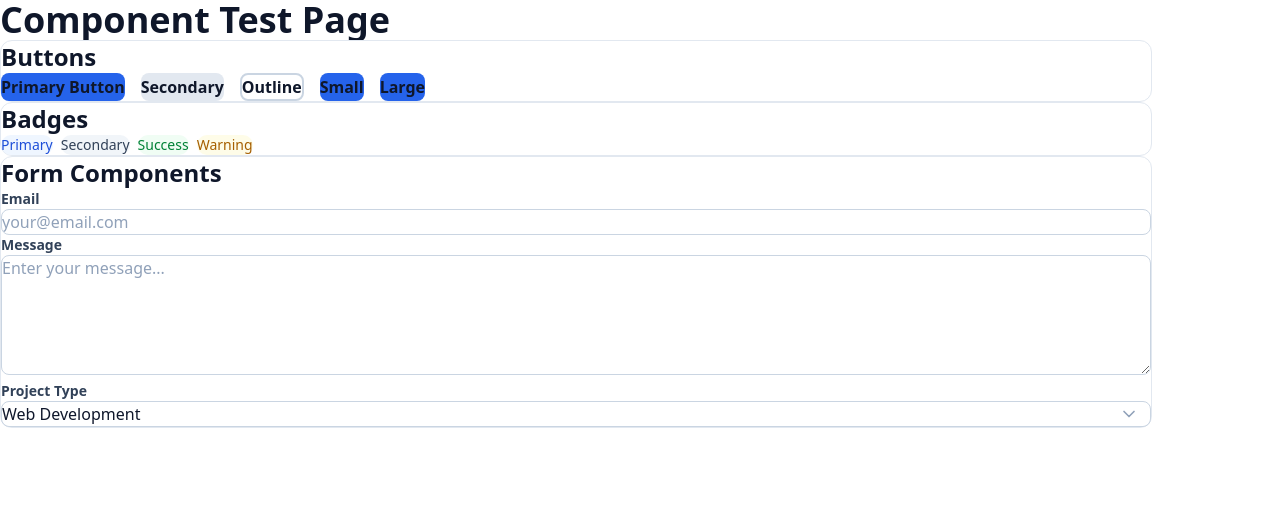
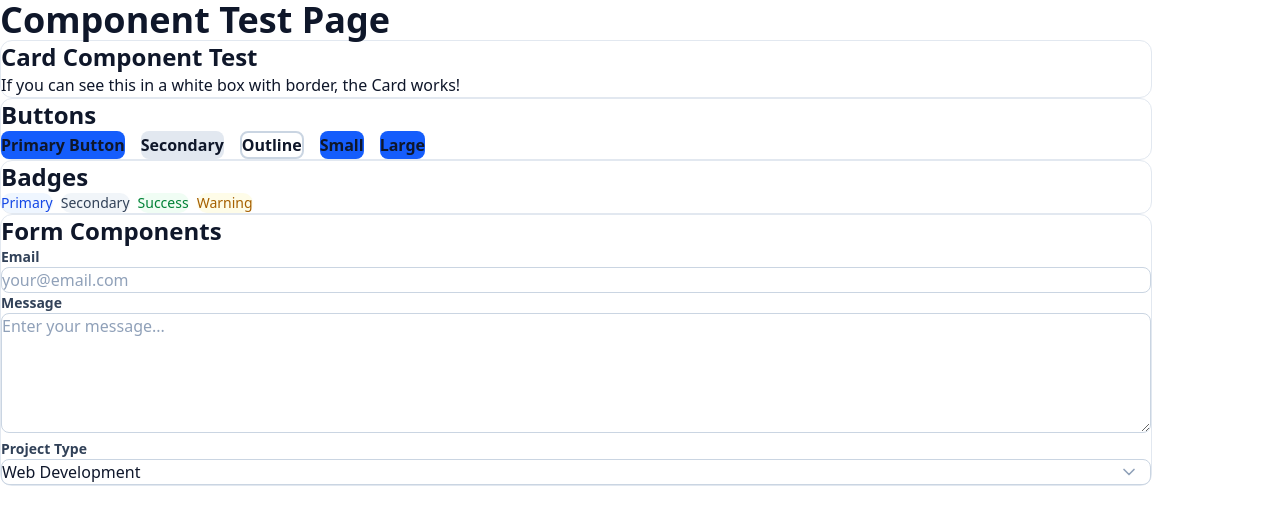
Before and after one commit to Sick-Carlito/portfolio-website, a Next.js app: page /test in a window 1280 px wide. Shown: the top 524 px of the page. Built offline with nearby package versions, Linux system fonts and the light colour scheme.

Commit message:
modified the test page

```diff
--- a/app/test/page.tsx
+++ b/app/test/page.tsx
@@ -1,13 +1,24 @@
-import { Button, Card, Container, Badge, Input, Textarea, Select } from '@/components/ui';
-import { FadeIn, ScaleIn } from '@/components/animations';
+import { Button } from '@/components/ui/Button';
+import { Card } from '@/components/ui/Card';
+import { Container } from '@/components/ui/Container';
+import { Badge } from '@/components/ui/Badge';
+import { Input } from '@/components/ui/Input';
+import { Textarea } from '@/components/ui/Textarea';
+import { Select } from '@/components/ui/Select';
 
 export default function TestPage() {
   return (
-    <Container className="py-20">
+    <div className="p-8 max-w-6xl mx-auto">
       <h1 className="text-4xl font-bold mb-8">Component Test Page</h1>
 
-      <FadeIn className="mb-8">
-        <Card>
+      {/* Test Card */}
+      <Card className="mb-8">
+        <h2 className="text-2xl font-bold mb-4">Card Component Test</h2>
+        <p>If you can see this in a white box with border, the Card works!</p>
+      </Card>
+
+      {/* Test Buttons */}
+      <Card className="mb-8">
         <h2 className="text-2xl font-bold mb-4">Buttons</h2>
         <div className="flex flex-wrap gap-4">
           <Button>Primary Button</Button>
@@ -17,10 +28,9 @@ export default function TestPage() {
           <Button size="lg">Large</Button>
         </div>
       </Card>
-      </FadeIn>
 
-      <ScaleIn delay={200} className="mb-8">
-        <Card>
+      {/* Test Badges */}
+      <Card className="mb-8">
         <h2 className="text-2xl font-bold mb-4">Badges</h2>
         <div className="flex flex-wrap gap-2">
           <Badge>Primary</Badge>
@@ -29,9 +39,8 @@ export default function TestPage() {
           <Badge variant="warning">Warning</Badge>
         </div>
       </Card>
-      </ScaleIn>
 
-      <FadeIn delay={400}>
+      {/* Test Form Components */}
       <Card>
         <h2 className="text-2xl font-bold mb-4">Form Components</h2>
         <div className="space-y-4">
@@ -46,7 +55,6 @@ export default function TestPage() {
           />
         </div>
       </Card>
-      </FadeIn>
-    </Container>
+    </div>
   );
 }
--- a/src/components/ui/Badge.tsx
+++ b/src/components/ui/Badge.tsx
@@ -15,7 +15,7 @@ export const Badge = ({
   ...props
 }: BadgeProps) => {
   const variants = {
-    primary: 'bg-primary-50 text-primary-700 hover:bg-primary-100',
+    primary: 'bg-blue-50 text-blue-700 hover:bg-blue-100',
     secondary: 'bg-slate-100 text-slate-700 hover:bg-slate-200',
     success: 'bg-green-50 text-green-700 hover:bg-green-100',
     warning: 'bg-yellow-50 text-yellow-700 hover:bg-yellow-100',
--- a/src/components/ui/Button.tsx
+++ b/src/components/ui/Button.tsx
@@ -20,9 +20,9 @@ export const Button = ({
   const baseStyles = 'font-semibold rounded-lg transition-all duration-300 inline-flex items-center justify-center disabled:opacity-50 disabled:cursor-not-allowed active:scale-95';
 
   const variants = {
-    primary: 'bg-primary-600 hover:bg-primary-700 text-white hover:shadow-lg hover:scale-105',
+    primary: 'bg-blue-600 hover:bg-blue-700 text-white hover:shadow-lg hover:scale-105',
     secondary: 'bg-slate-200 hover:bg-slate-300 text-slate-900 hover:shadow-md hover:scale-105',
-    outline: 'border-2 border-slate-300 hover:border-primary-600 hover:text-primary-600 bg-transparent hover:scale-105',
+    outline: 'border-2 border-slate-300 hover:border-blue-600 hover:text-blue-600 bg-transparent hover:scale-105',
     ghost: 'hover:bg-slate-100 text-slate-700 hover:text-slate-900'
   };
 
--- a/src/components/ui/Card.tsx
+++ b/src/components/ui/Card.tsx
@@ -26,7 +26,7 @@ export const Card = ({
       className={cn(
         'bg-white border border-slate-200 rounded-xl',
         paddingStyles[padding],
-        hover && 'hover:border-primary-400 hover:shadow-lg hover:-translate-y-1 transition-all duration-300',
+        hover && 'hover:border-blue-400 hover:shadow-lg hover:-translate-y-1 transition-all duration-300',
         className
       )}
       {...props}
--- a/src/components/ui/Input.tsx
+++ b/src/components/ui/Input.tsx
@@ -24,7 +24,7 @@ export const Input = forwardRef<HTMLInputElement, InputProps>(
             'border rounded-lg',
             'text-slate-900 placeholder:text-slate-400',
             'transition-all duration-200',
-            'focus:outline-none focus:ring-2 focus:ring-primary-500 focus:border-transparent',
+            'focus:outline-none focus:ring-2 focus:ring-blue-500 focus:border-transparent',
             'disabled:bg-slate-50 disabled:text-slate-500 disabled:cursor-not-allowed',
             error
               ? 'border-red-300 focus:ring-red-500'
--- a/src/components/ui/Textarea.tsx
+++ b/src/components/ui/Textarea.tsx
@@ -25,7 +25,7 @@ export const Textarea = forwardRef<HTMLTextAreaElement, TextareaProps>(
             'text-slate-900 placeholder:text-slate-400',
             'transition-all duration-200',
             'resize-y min-h-[120px]',
-            'focus:outline-none focus:ring-2 focus:ring-primary-500 focus:border-transparent',
+            'focus:outline-none focus:ring-2 focus:ring-blue-500 focus:border-transparent',
             'disabled:bg-slate-50 disabled:text-slate-500 disabled:cursor-not-allowed',
             error
               ? 'border-red-300 focus:ring-red-500'
```
Lines whose indentation alone changed are shown as unchanged.
